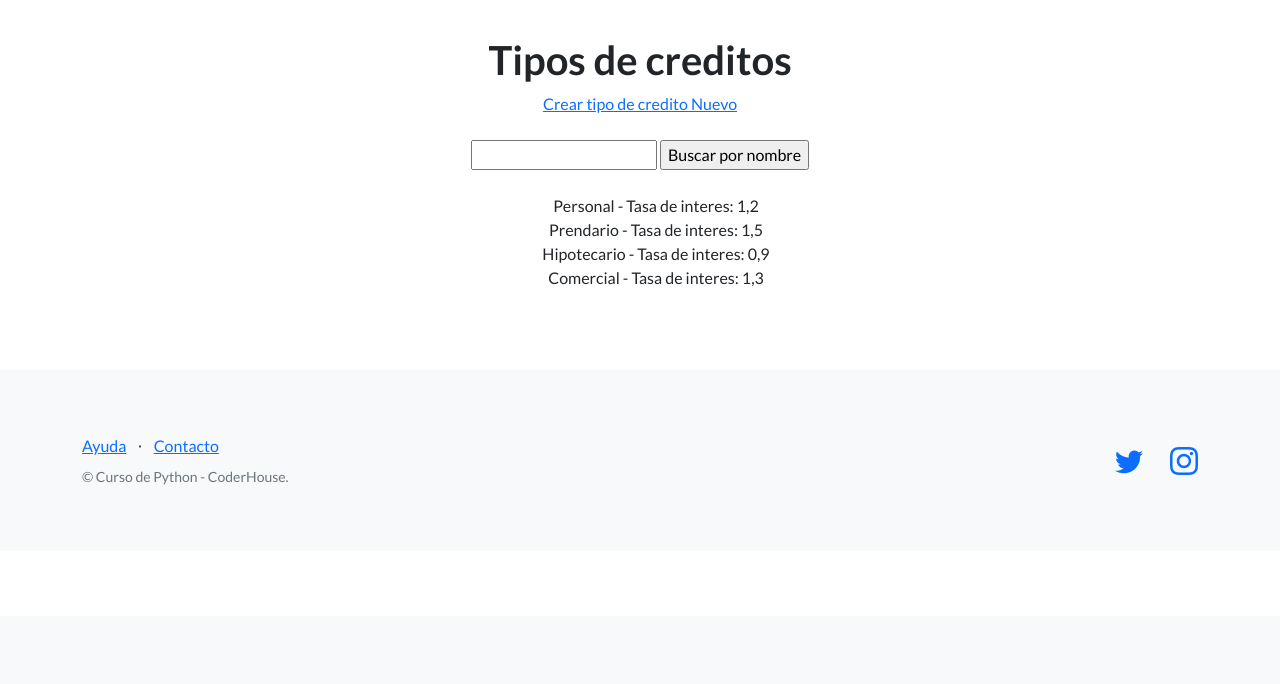
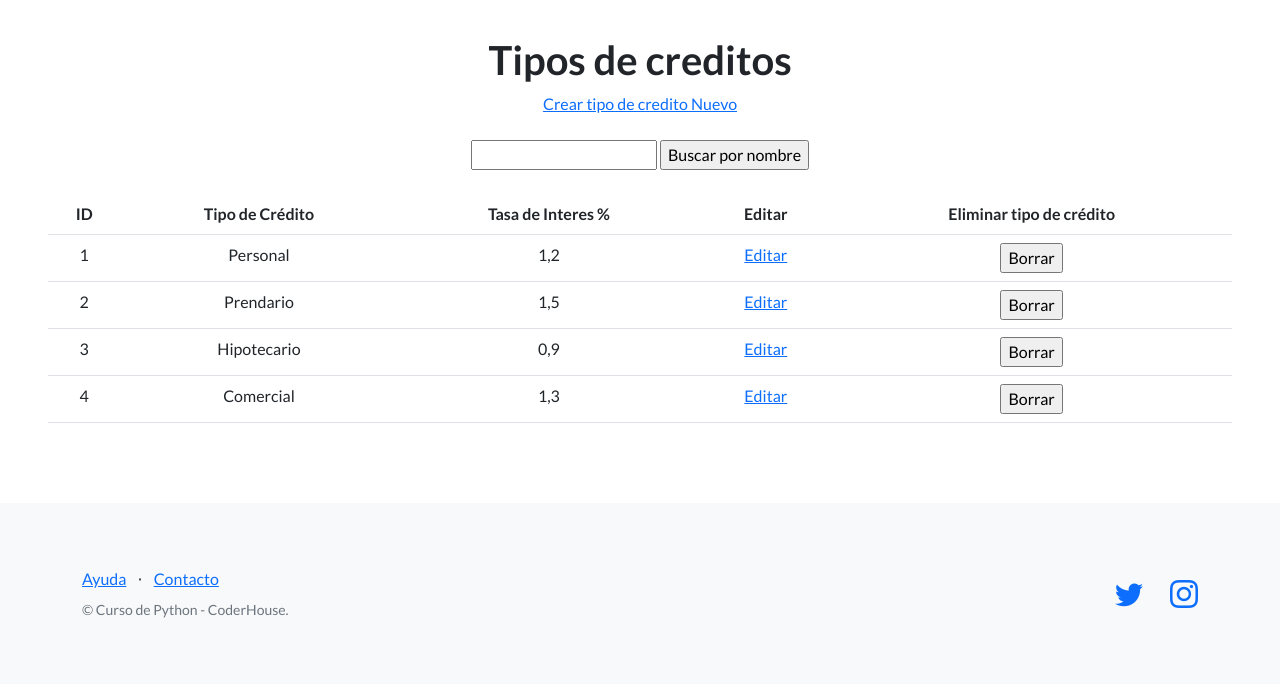
Before and after one commit to emiurru/Proyecto-final-Urrutia, a Django app: page /app-creditos/tipo-creditos/ in a window 1280 px wide. Shown: the part 184-868 px from the top of the page. Before the commit the page ends 669 px from the top, so only its background shows below. Run offline with Django 4.2, Linux system fonts and the light colour scheme; data comes from the database, SQL or seed files in the repository; some libraries are stand-ins or nearby versions.

Commit message:
muchos cambios

```diff
--- a/app_creditos/templates/app_creditos/tipo_creditos.html
+++ b/app_creditos/templates/app_creditos/tipo_creditos.html
@@ -12,14 +12,33 @@
       <input type="submit" value="Buscar por nombre">
     </form>
     <br>
-    <style>
-      ul {list-style: none}
-      </style>
-    <ul>
-    {% for credito in tipo_creditos %}
-      <li>{{ credito.nombre_credito }} - Tasa de interes: {{ credito.interes }}</li>
-    {% endfor %}
-    </ul>
+    <table class="table">
+      <tbody>
+        <tr>
+          <th>ID</th>
+          <th>Tipo de Crédito</th>
+          <th>Tasa de Interes %</th>
+          <th>Editar</th>
+          <th>Eliminar tipo de crédito</th>
+        </tr>
+        {% for tipo in tipo_creditos %}
+        <tr>
+          <td>{{ tipo.id }}</td>
+          <td>{{ tipo.nombre_credito }}</td>
+          <td>{{ tipo.interes }}</td>
+          <td>
+            <a href="{% url 'editar-tipo-credito' tipo.id %}">Editar</a>
+          </td>
+          <td>
+            <form action="{% url 'eliminar-tipo-credito' tipo.id %}" method="post">
+              {% csrf_token %}
+              <input type="submit" value="Borrar"/>
+            </form
+          </td>
+        </tr>
+        {% endfor %}
+      </tbody>
+    </table>
   </div>
 </section>
 {% endblock contenido %}
--- a/app_creditos/urls.py
+++ b/app_creditos/urls.py
@@ -2,7 +2,7 @@ from django.contrib import admin
 from django.urls import path
 
 from app_creditos.views import listar_clientes, listar_tipo_creditos, listar_creditos, crear_clientes, crear_tipo_credito, crear_credito,\
-      buscar_clientes, buscar_tipo_creditos, buscar_creditos, cotizar_cheque, resultado_cotizacion
+      buscar_clientes, buscar_tipo_creditos, buscar_creditos, cotizar_cheque, resultado_cotizacion, eliminar_tipo_credito, editar_tipo_credito
 
 urlpatterns = [
     path("lista-clientes/", listar_clientes, name="lista-clientes"),
@@ -16,6 +16,8 @@ urlpatterns = [
     path('buscar-creditos/', buscar_creditos, name='buscar-creditos'),
     path('buscar-creditos/', buscar_creditos, name='buscar-creditos'),
     path('formulario-cotizacion/', cotizar_cheque, name='cotizar-cheque'),
-    path('resultado-cotizacion/', resultado_cotizacion, name='resultado-cotizacion')
+    path('resultado-cotizacion/', resultado_cotizacion, name='resultado-cotizacion'),
+    path('eliminar-tipo-credito/<int:id>/', eliminar_tipo_credito, name="eliminar-tipo-credito"),
+    path('editar-tipo-credito/<int:id>/', editar_tipo_credito, name="editar-tipo-credito"),
 
 ]
--- a/app_creditos/views.py
+++ b/app_creditos/views.py
@@ -1,9 +1,10 @@
 from django.shortcuts import render, redirect
-from django.urls import reverse
+from django.urls import reverse, reverse_lazy
 from app_creditos.models import Clientes, Tipo_Credito, Creditos
 from app_creditos.forms import ClientesFormulario, Tipo_Credito_Formulario, CreditoFormulario
 from .utils import calcular_descuento_cheque
 from datetime import datetime
+from django.views.generic import ListView, CreateView, DetailView, UpdateView, DeleteView
 
 
 def html(request):
@@ -185,3 +186,35 @@ def cotizar_cheque(request):
 
 def resultado_cotizacion(request):
     return render(request, 'app_creditos/resultado_cotizacion.html')
+
+def eliminar_tipo_credito(request, id):
+   tipo_credito = Tipo_Credito.objects.get(id=id)
+   if request.method == "POST":
+       tipo_credito.delete()
+       url_exitosa = reverse('lista-tipo-creditos')
+       return redirect(url_exitosa)
+
+def editar_tipo_credito(request, id):
+    tipo_credito = Tipo_Credito.objects.get(id=id)
+    if request.method == "POST":
+        formulario = Tipo_Credito_Formulario(request.POST)
+
+        if formulario.is_valid():
+            data = formulario.cleaned_data
+            tipo_credito.nombre_credito = data['nombre_credito']
+            tipo_credito.interes = data['interes']
+            tipo_credito.save()
+
+            url_exitosa = reverse('lista-tipo-creditos')
+            return redirect(url_exitosa)
+    else:  # GET
+        inicial = {
+            'nombre_credito': tipo_credito.nombre_credito,
+            'interes': tipo_credito.interes,
+        }
+        formulario = Tipo_Credito_Formulario(initial=inicial)
+    return render(
+        request=request,
+        template_name='app_creditos/formulario_tipo_credito.html',
+        context={'formulario': formulario},
+    )
```
Also changed, not shown: app_creditos/templates/app_creditos/creditos.html (+18 -8 lines), app_creditos/templates/app_creditos/lista_clientes.html (+19 -8 lines).
